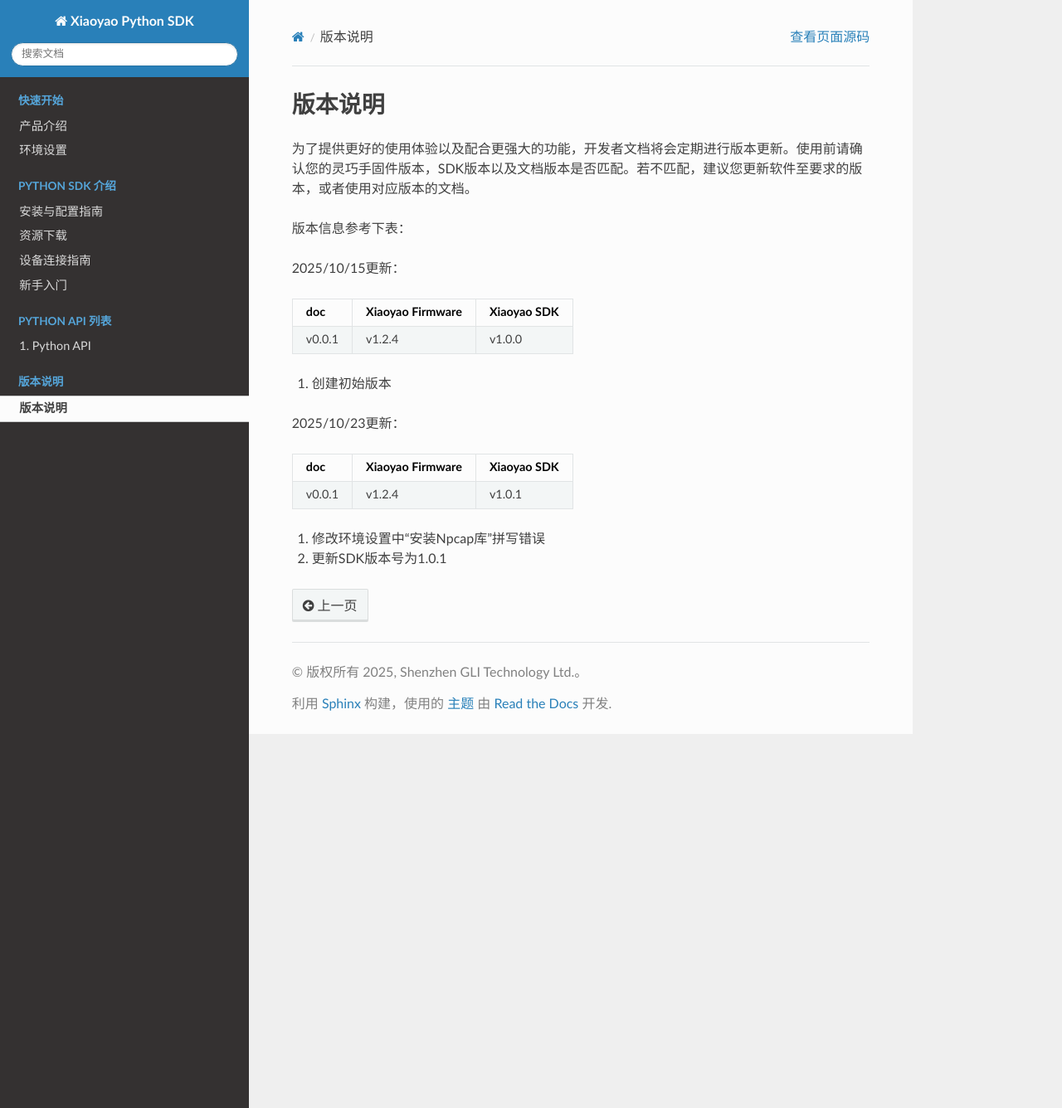
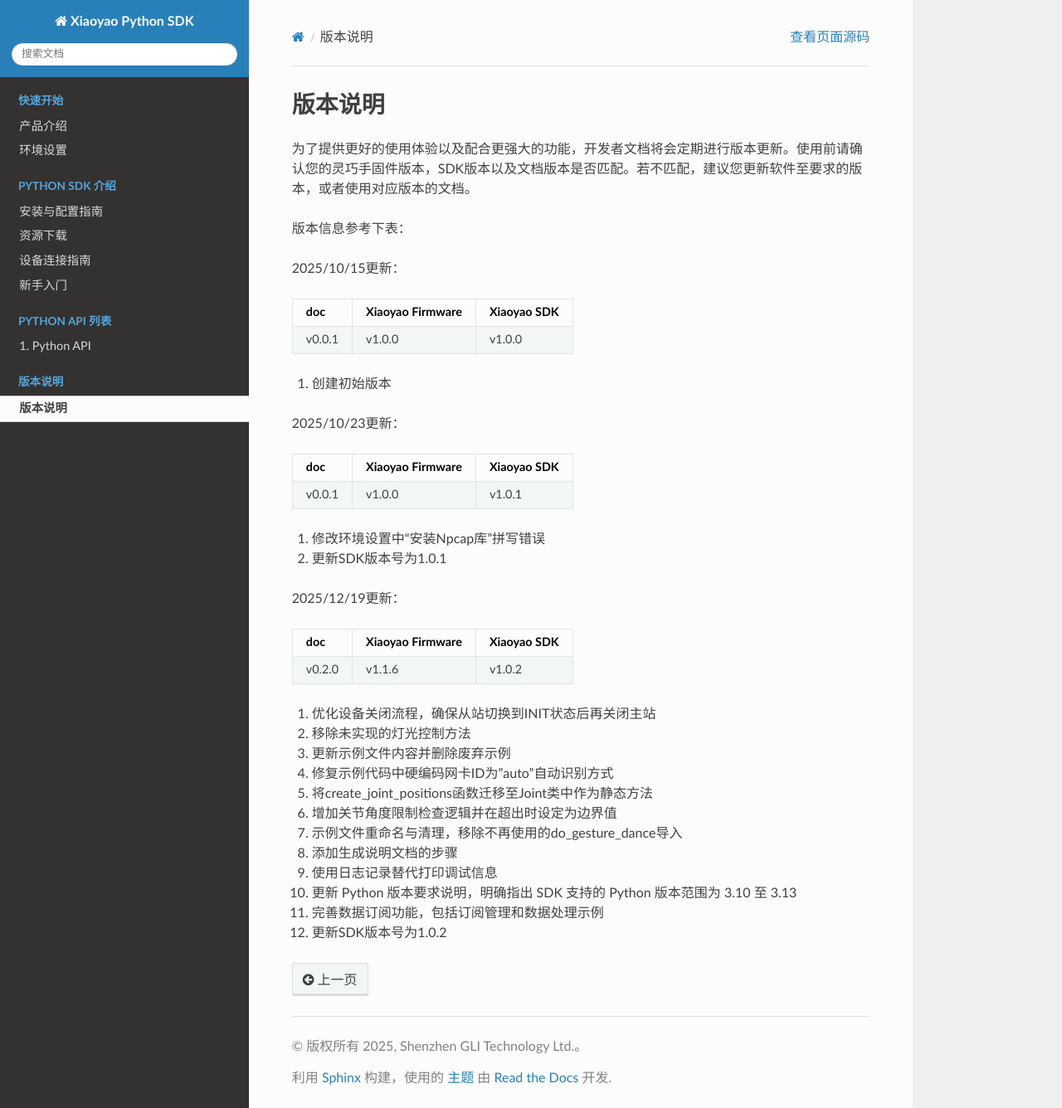
Before and after one commit to gli-sdk/GHand-Python-SDK, a Sphinx documentation site: the page built from docs/source/version.rst, in a window 1280 px wide and 1336 px high. Shown: the whole window at 83% size. Built offline with Sphinx 7.4.7 and the Read the Docs theme 3.1.0, drawn with Linux system fonts in a browser that asks for light colours.

```diff
--- a/docs/source/version.rst
+++ b/docs/source/version.rst
@@ -11,7 +11,7 @@
 +-------------+------------------+--------------+
 |    doc      | Xiaoyao Firmware |  Xiaoyao SDK |
 +=============+==================+==============+
-|   v0.0.1    |      v1.2.4      |    v1.0.0    |
+|   v0.0.1    |      v1.0.0      |    v1.0.0    |
 +-------------+------------------+--------------+
 
 1. 创建初始版本
@@ -21,8 +21,29 @@
 +-------------+------------------+--------------+
 |    doc      | Xiaoyao Firmware |  Xiaoyao SDK |
 +=============+==================+==============+
-|   v0.0.1    |      v1.2.4      |    v1.0.1    |
+|   v0.0.1    |      v1.0.0      |    v1.0.1    |
 +-------------+------------------+--------------+
 
 1. 修改环境设置中“安装Npcap库”拼写错误
 2. 更新SDK版本号为1.0.1
+
+2025/12/19更新：
+
++-------------+------------------+--------------+
+|    doc      | Xiaoyao Firmware |  Xiaoyao SDK |
++=============+==================+==============+
+|   v0.2.0    |      v1.1.6      |    v1.0.2    |
++-------------+------------------+--------------+
+
+1. 优化设备关闭流程，确保从站切换到INIT状态后再关闭主站
+2. 移除未实现的灯光控制方法
+3. 更新示例文件内容并删除废弃示例
+4. 修复示例代码中硬编码网卡ID为"auto"自动识别方式
+5. 将create_joint_positions函数迁移至Joint类中作为静态方法
+6. 增加关节角度限制检查逻辑并在超出时设定为边界值
+7. 示例文件重命名与清理，移除不再使用的do_gesture_dance导入
+8. 添加生成说明文档的步骤
+9. 使用日志记录替代打印调试信息
+10. 更新 Python 版本要求说明，明确指出 SDK 支持的 Python 版本范围为 3.10 至 3.13
+11. 完善数据订阅功能，包括订阅管理和数据处理示例
+12. 更新SDK版本号为1.0.2
--- a/src/xiaoyao/__init__.py
+++ b/src/xiaoyao/__init__.py
@@ -1,5 +1,5 @@
 import sys
-if sys.version_info < (3, 8):
+if sys.version_info < (3, 10):
     sys.exit("xiaoyao-sdk requires Python 3.8 or higher")
 import logging
 import time
--- a/src/xiaoyao/version.py
+++ b/src/xiaoyao/version.py
@@ -1,7 +1,6 @@
 SDK_VERSION_MAJOR = 1
 SDK_VERSION_MINOR = 0
-SDK_VERSION_REVISION = 1
+SDK_VERSION_REVISION = 2
 
 __version__ = "{}.{}.{}".format(
     SDK_VERSION_MAJOR, SDK_VERSION_MINOR, SDK_VERSION_REVISION)
-# __version__ = "0.0.2"
```
Also changed, not shown: README.md (+16 -1 lines).
